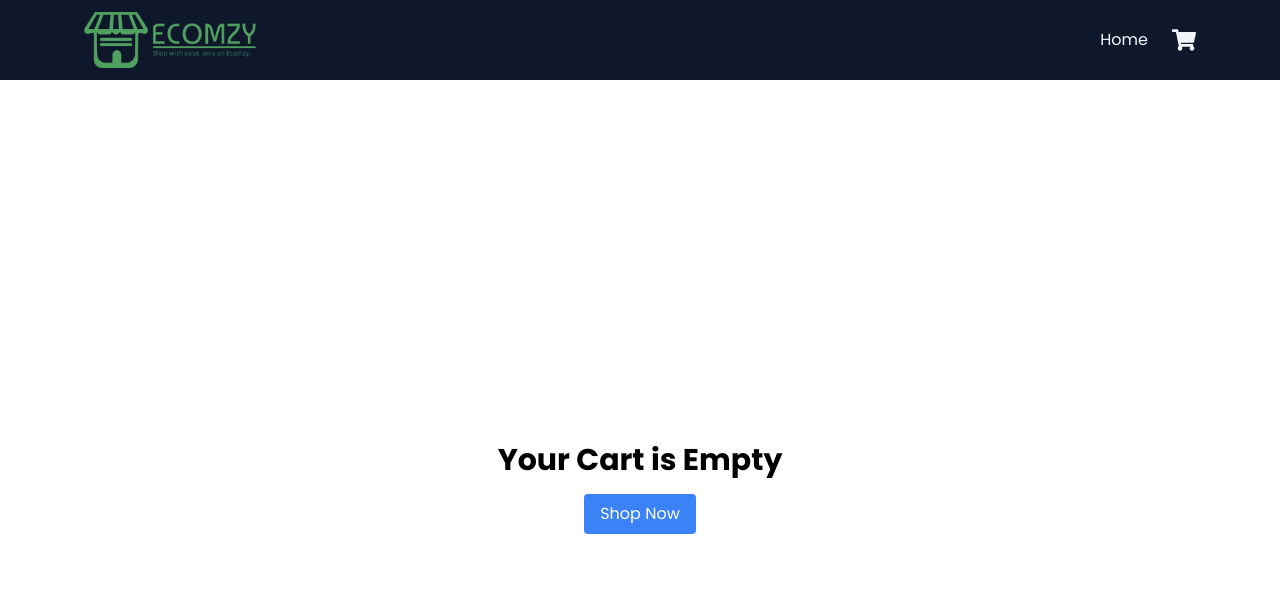
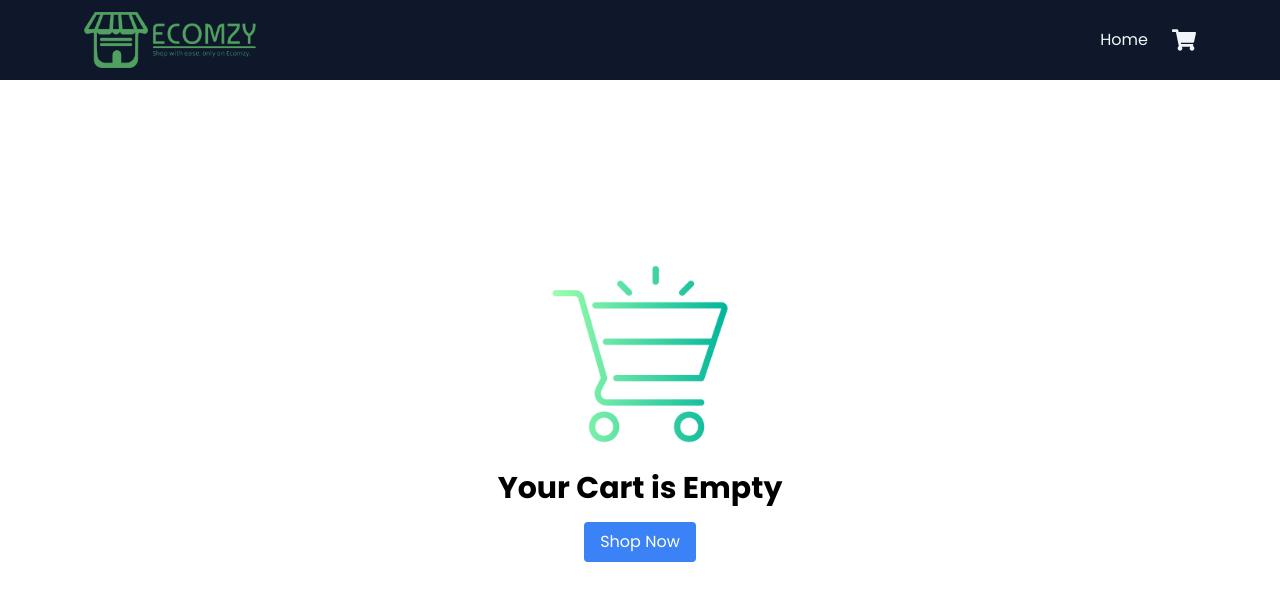
Before and after one commit to Dharmik029/My-cart-project, a React (Create React App) app: page /cart in a window 1280 px wide. Shown: the top 600 px of the page. Built offline with nearby package versions, Linux system fonts and the light colour scheme.

Commit message:
final commit

```diff
--- a/src/pages/Cart.jsx
+++ b/src/pages/Cart.jsx
@@ -76,7 +76,14 @@ const Cart = () => {
           </div>
         </div>
       ) : (
-        <div className="flex flex-col items-center justify-center h-screen">
+        <div className="flex flex-col items-center justify-center h-screen -mt-20">
+          <img
+            style={{ width: "200px", height: "auto" }}
+            src="../cart-emty.png"
+            alt="Your Image Alt Text"
+            className="mb-4"
+          />
+
           <h1 className="text-3xl font-bold mb-4">Your Cart is Empty</h1>
           <Link
             to={"/"}
```
Also changed, not shown: public/cart-emty.png (added).
